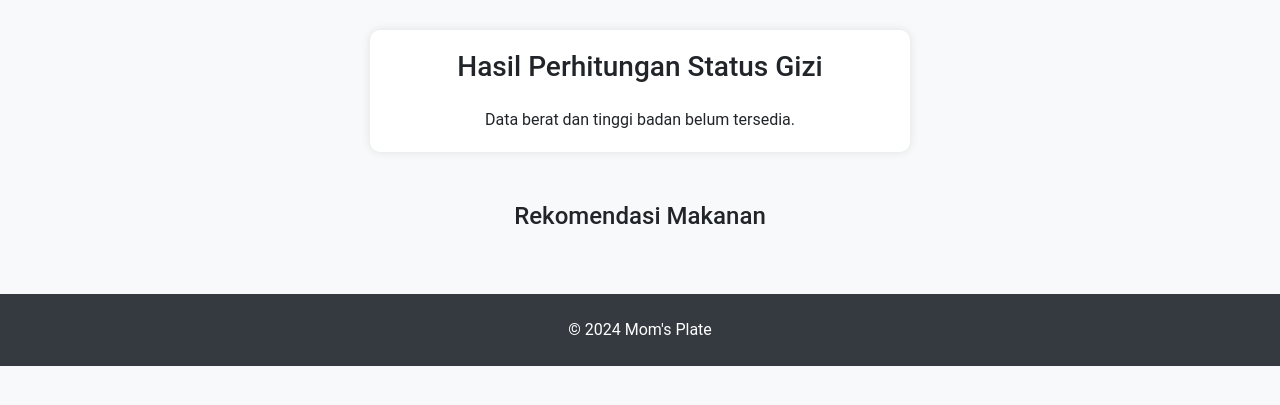
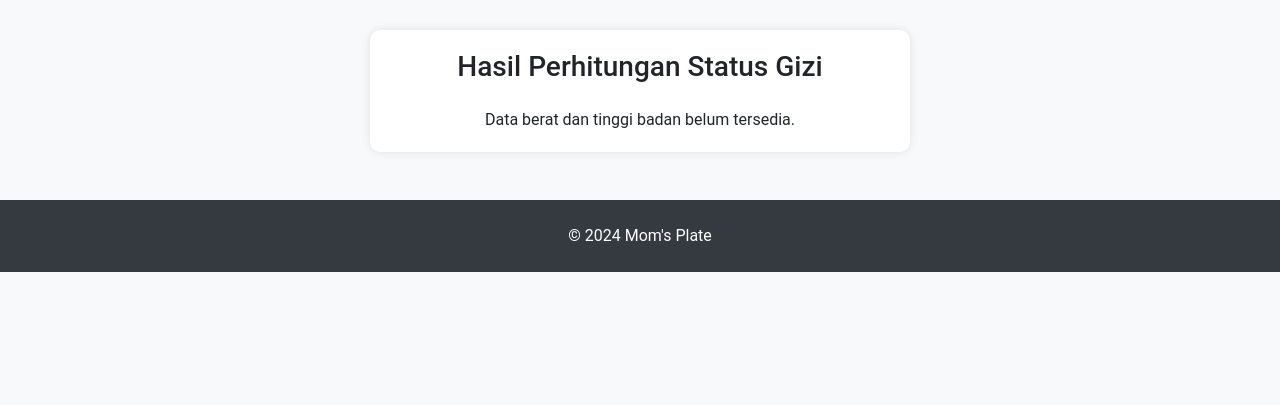
Before and after one commit to deaamelias/momsplatepkm, a PHP site: page /hasilcekgizi.php in a window 1280 px wide. Shown: the part 134-539 px from the top of the page. Run offline with PHP 8.4, Linux system fonts and the light colour scheme; the visitor is signed in with stand-in values (Sample User, id 1); some libraries are stand-ins or nearby versions.

Commit message:
feat: ubah rekomendasi

```diff
--- a/hasilcekgizi.php
+++ b/hasilcekgizi.php
@@ -91,19 +91,14 @@ $user_id = $_SESSION['user_id'];
                         // Tentukan status gizi berdasarkan IMT
                         if ($imt < 17.0) {
                             $status = "Berat badan kurang tingkat BERAT";
-                            $rekomendasi = "Menu A";
                         } elseif ($imt >= 17.0 && $imt < 18.5) {
                             $status = "Berat badan kurang tingkat RINGAN";
-                            $rekomendasi = "Menu A";
                         } elseif ($imt >= 18.5 && $imt < 25.1) {
                             $status = "Berat badan normal";
-                            $rekomendasi = "Menu B";
                         } elseif ($imt >= 25.1 && $imt < 27.1) {
                             $status = "Berat badan berlebih tingkat RINGAN";
-                            $rekomendasi = "Menu C";
                         } else {
                             $status = "Berat badan berlebih tingkat BERAT";
-                            $rekomendasi = "Menu E";
                         }
 
                         // Buat kueri SQL untuk memasukkan data ke dalam tabel status_gizi
@@ -120,64 +115,6 @@ $user_id = $_SESSION['user_id'];
                         }
                     } else {
                         echo "Data berat dan tinggi badan belum tersedia.";
-                    }
-                    ?>
-                </div>
-
-                <!-- Container untuk rekomendasi makanan -->
-                <div class="recommendation-container" style="margin-top: 50px;">
-                    <h4 class="text-center mb-3">Rekomendasi Makanan</h4>
-                    <?php
-                    if (isset($rekomendasi)) {
-                        switch ($rekomendasi) {
-                            case "Menu A":
-                                echo '
-                                <div class="card mb-3">
-                                    <img src="salad.png" class="card-img-top" alt="Menu A">
-                                    <div class="card-body">
-                                        <h5 class="card-title">Menu A</h5>
-                                        <p class="card-text">Rekomendasi makanan untuk berat badan kurang:</p>
-                                        <ul class="list-unstyled">
-                                            <li>Makanan A1</li>
-                                            <li>Makanan A2</li>
-                                            <li>Makanan A3</li>
-                                        </ul>
-                                    </div>
-                                </div>';
-                                break;
-                            case "Menu B":
-                                echo '
-                                <div class="card mb-3">
-                                    <img src="salad.png" class="card-img-top" alt="Menu B">
-                                    <div class="card-body">
-                                        <h5 class="card-title">Menu B</h5>
-                                        <p class="card-text">Rekomendasi makanan untuk berat badan normal:</p>
-                                        <ul class="list-unstyled">
-                                            <li>Makanan B1</li>
-                                            <li>Makanan B2</li>
-                                            <li>Makanan B3</li>
-                                        </ul>
-                                    </div>
-                                </div>';
-                                break;
-                            case "Menu C":
-                                echo '
-                                <div class="card mb-3">
-                                    <img src="salad.png" class="card-img-top" alt="Menu C">
-                                    <div class="card-body">
-                                        <h5 class="card-title">Menu C</h5>
-                                        <p class="card-text">Rekomendasi makanan untuk berat badan berlebih:</p>
-                                        <ul class="list-unstyled">
-                                            <li>Makanan C1</li>
-                                            <li>Makanan C2</li>
-                                            <li>Makanan C3</li>
-                                        </ul>
-                                    </div>
-                                </div>';
-                                break;
-                            default:
-                                echo "<p class='text-center'>Tidak ada rekomendasi makanan untuk status gizi ini.</p>";
-                        }
                     }
                     ?>
                 </div>
```
